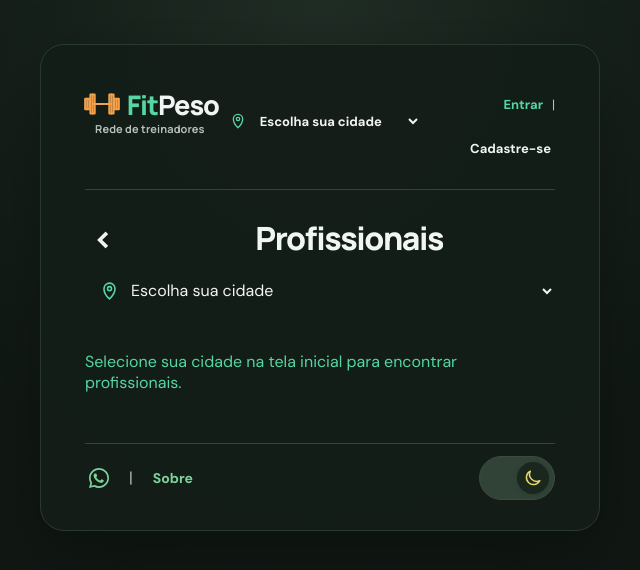
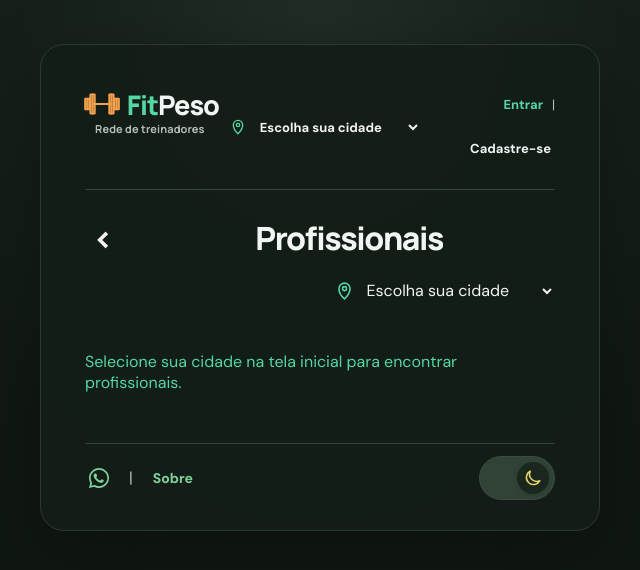
Before and after one commit to albertoapr/calculadoraimc, a Vue app: page /profissionais in a window 1280 px wide. Shown: the top 570 px of the page, without its empty margins (320-960 px from the left). Built offline with nearby package versions, Linux system fonts and the light colour scheme.

Commit message:
style(profissionais): alinha seletor de cidade no cabeçalho

```diff
--- a/src/views/layout/CitySelector.vue
+++ b/src/views/layout/CitySelector.vue
@@ -19,7 +19,7 @@ const {
       (viewMode === 'contact' && showRequestForm)
     "
     class="home-city-selector"
-    :class="{ 'home-city-selector--right': viewMode === 'home' }"
+    :class="{ 'home-city-selector--right': viewMode === 'home' || viewMode === 'public-trainers' }"
     for="home-city"
   >
     <svg viewBox="0 0 24 24" aria-hidden="true">
```
